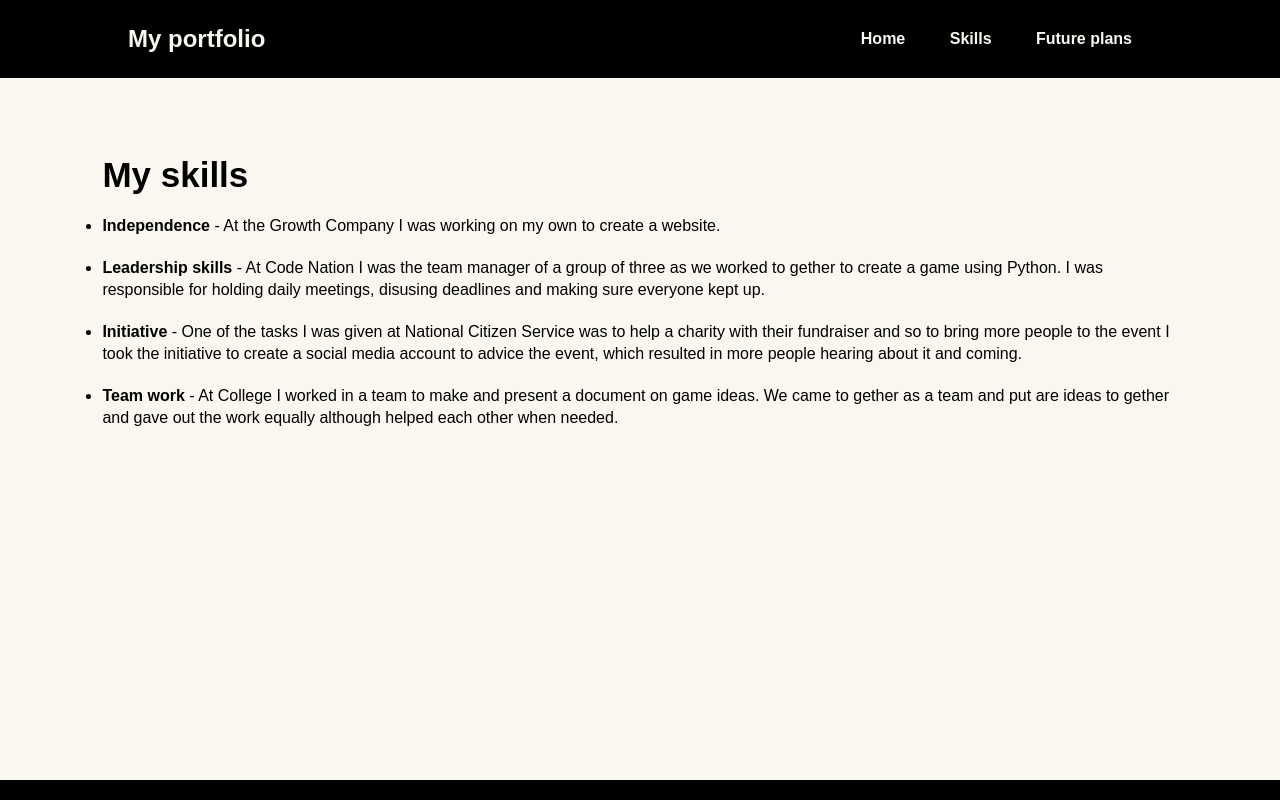
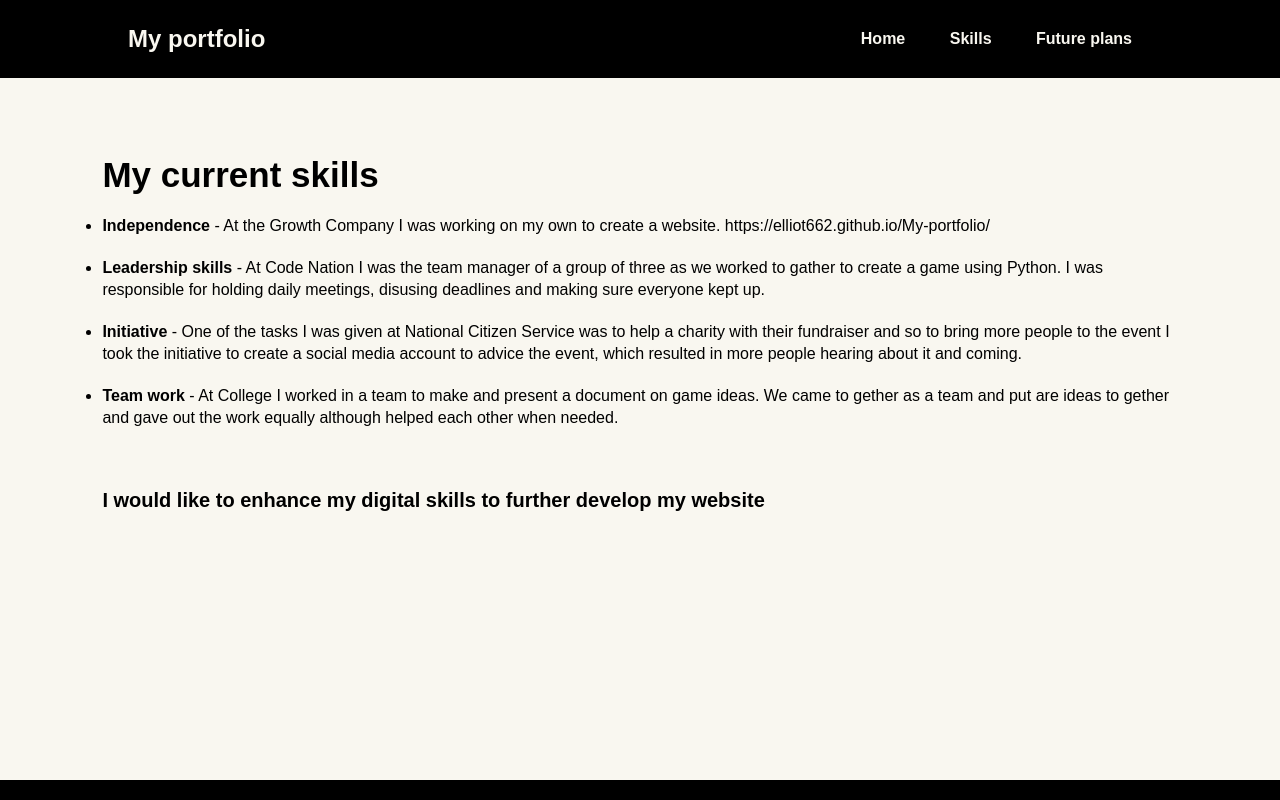
Before and after one commit to Elliot662/My-portfolio, a plain HTML site: page skills.html in a window 1280 px wide. Drawn offline with Linux system fonts and the light colour scheme.

Commit message:
enhance my digital skills

```diff
--- a/skills.html
+++ b/skills.html
@@ -22,15 +22,15 @@
             </nav>
         </div>
         <div class="skillsMain">
-            <h2>My skills</h2>
+            <h2>My current skills</h2>
             <ul>
                 <li>
                     <b>Independence</b> - At the Growth Company I was working on my own to create
-                    a website.
+                    a website. <a href="https://elliot662.github.io/My-portfolio/">https://elliot662.github.io/My-portfolio/</a>
                 </li>
                 <li>
                     <b>Leadership skills</b> - At Code Nation I was the team manager of a group
-                    of three as we worked to gether to create a game using Python. I was responsible
+                    of three as we worked to gather to create a game using Python. I was responsible
                     for holding daily meetings, disusing deadlines and making sure everyone kept
                     up.
                 </li>
@@ -46,6 +46,7 @@
                     out the work equally although helped each other when needed.
                 </li>
             </ul>
+            <h4>I would like to enhance my digital skills to further develop my website</h4>
         </div>
     </div>
     <footer></footer>
--- a/style.css
+++ b/style.css
@@ -127,6 +127,19 @@ nav ul li a:hover {
     line-height: 22px;
     margin-bottom: 20px
 }
+.skillsMain a {
+    text-decoration: none;
+    font-weight: none;
+    color: black;
+    display: inline-block;
+}
+.skillsMain a:hover{
+    color: darkgrey;
+}
+.skillsMain h4{
+    padding: 40px 0px;
+    font-size: 20px;
+}
 
 
 
```
Also changed, not shown: 1 other file.
